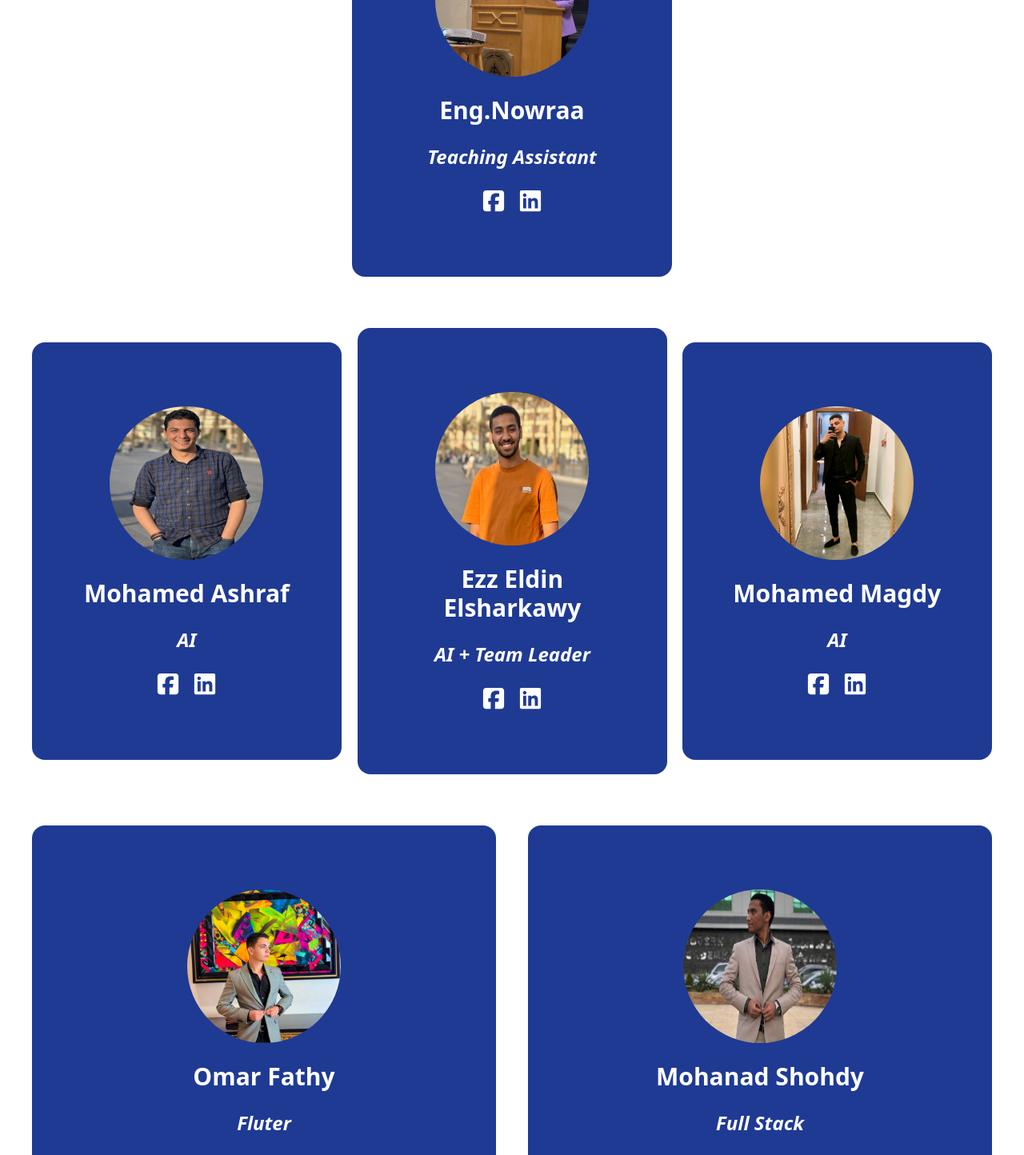
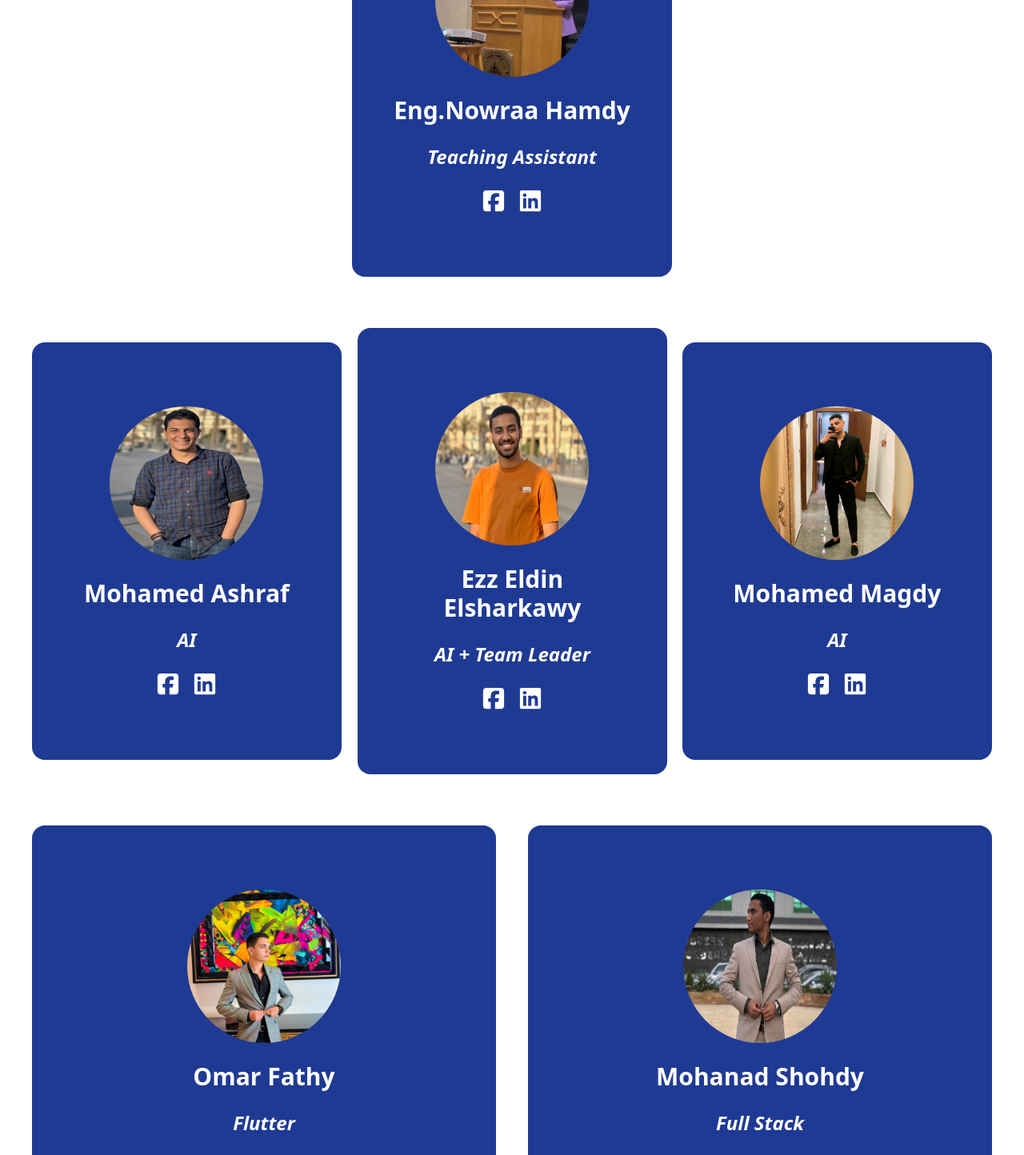
Before and after one commit to mkzmohanad/web-qr, a React (Vite) app: page / in a window 1280 px wide. Shown: the part 2760-4204 px from the top of the page at 80% size. Built offline with nearby package versions, Linux system fonts and the light colour scheme; the HTML template or start-up script is replaced by a standard one.

Commit message:
Team-QR-Final

```diff
--- a/index.html
+++ b/index.html
@@ -5,7 +5,7 @@
     <link rel="icon" type="image/svg+xml" href="/vite.svg" />
     <link href="https://unpkg.com/aos@2.3.1/dist/aos.css" rel="stylesheet">
     <meta name="viewport" content="width=device-width, initial-scale=1.0" />
-    <title>ArabTutor AI</title>
+    <title>ArabTutor AI </title>
   </head>
   <body>
     <div id="root"></div>
--- a/src/About.jsx
+++ b/src/About.jsx
@@ -13,7 +13,7 @@ function About() {
 
     useEffect(() => {
         AOS.init({
-          duration: 1000, // Optional: Animation duration
+          duration: 700, // Optional: Animation duration
         });
       }, []);
 
--- a/src/Home.jsx
+++ b/src/Home.jsx
@@ -8,7 +8,7 @@ function Home() {
 
     useEffect(() => {
         AOS.init({
-          duration: 2000, // Optional: Animation duration
+          duration: 1000, // Optional: Animation duration
         });
       }, []);
 
--- a/src/Team.jsx
+++ b/src/Team.jsx
@@ -5,18 +5,12 @@ import NextPage from "./NextPage";
 
 function Team() {
 
-    // useEffect(() => {
-    //     AOS.init({
-    //       duration: 3000, // Optional: Animation duration
-    //     });
-    //   }, []);
-
     return  <section className="h-fit px-2 mt-16 sm:px-10 flex items-center justify-center flex-col gap-16">
         <div className="xl:w-1/3 w-full flex justify-center">
             {<Card img = "doc.jpg" name="Dr.Mohammed Abd elFattah" role = "project supervisor" linkedIn = "" facebook = "" cardWidth = "full" transition="fade-up" />}
         </div>
         <div className="xl:w-1/3 w-full flex justify-center">
-            {<Card img = "noura.jpg" name="Eng.Nowraa" role = "Teaching assistant" linkedIn = "" facebook = "" cardWidth = "full" transition="zoom-in-up"/>}
+            {<Card img = "noura.jpg" name="Eng.Nowraa Hamdy" role = "Teaching assistant" linkedIn = "" facebook = "" cardWidth = "full" transition="zoom-in-up"/>}
         </div>
         <div className="w-full flex flex-col xl:flex-row gap-7 xl:gap-5 items-center justify-between">
 
@@ -28,7 +22,7 @@ function Team() {
 
         </div>
         <div className="w-full flex flex-col xl:flex-row gap-7 xl:gap-10 items-center justify-center">
-            {<Card img = "omar.png" name="Omar Fathy" role = "Fluter" linkedIn = "https://www.linkedin.com/in/omar-fathy-3ab882253/" facebook = "https://www.facebook.com/profile.php?id=100071711035941" cardWidth = "[30%]" transition="zoom-out-right"/>}
+            {<Card img = "omar.png" name="Omar Fathy" role = "Flutter" linkedIn = "https://www.linkedin.com/in/omar-fathy-3ab882253/" facebook = "https://www.facebook.com/profile.php?id=100071711035941" cardWidth = "[30%]" transition="zoom-out-right"/>}
 
             {<Card img = "mkz.png" name="Mohanad Shohdy" role = "Full Stack" linkedIn = "https://www.linkedin.com/in/mohanad-shohdy" facebook = "https://www.facebook.com/nody.sun.7" cardWidth = "[30%]" transition="zoom-out-left"/>}
         </div>
```
